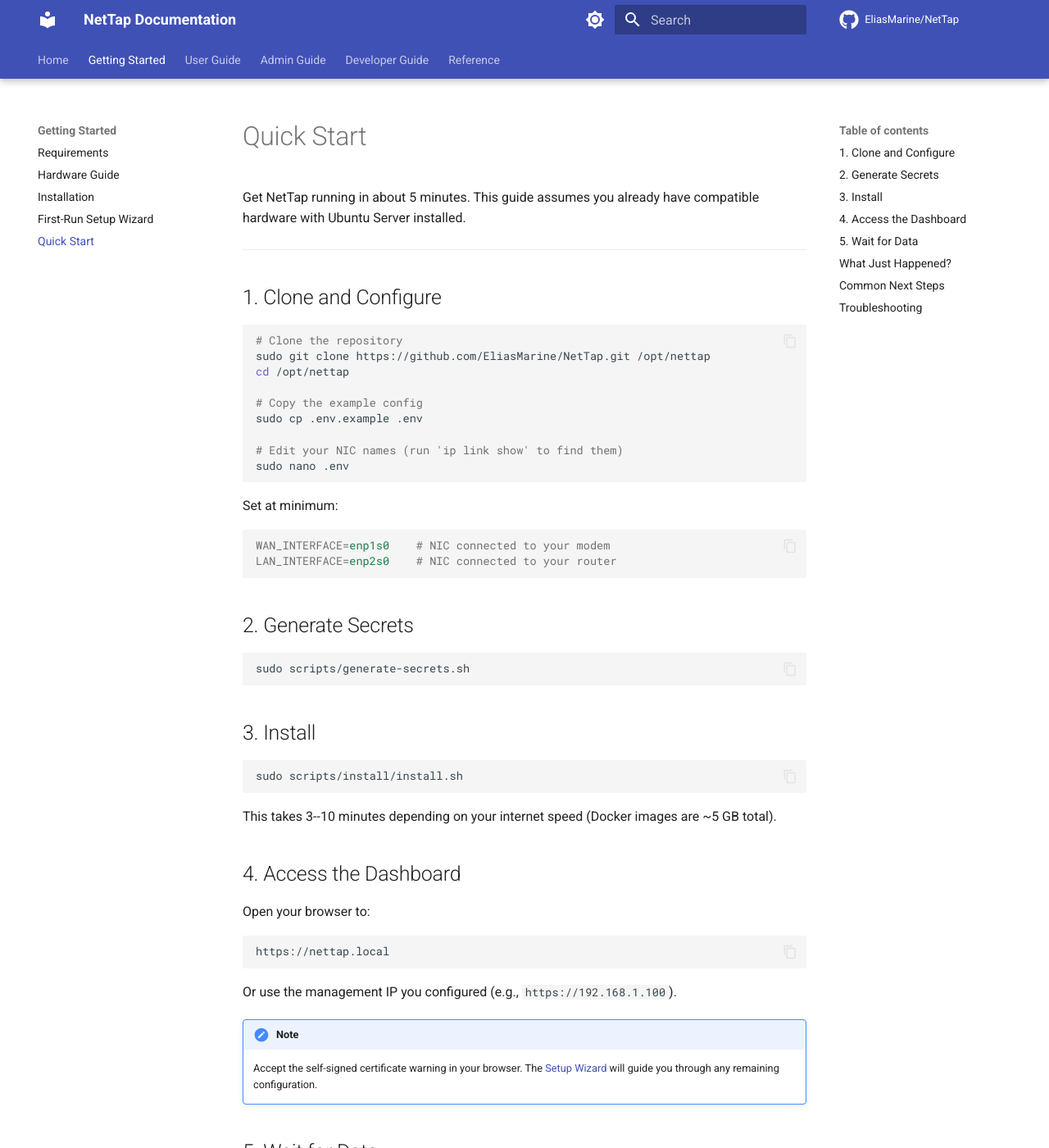
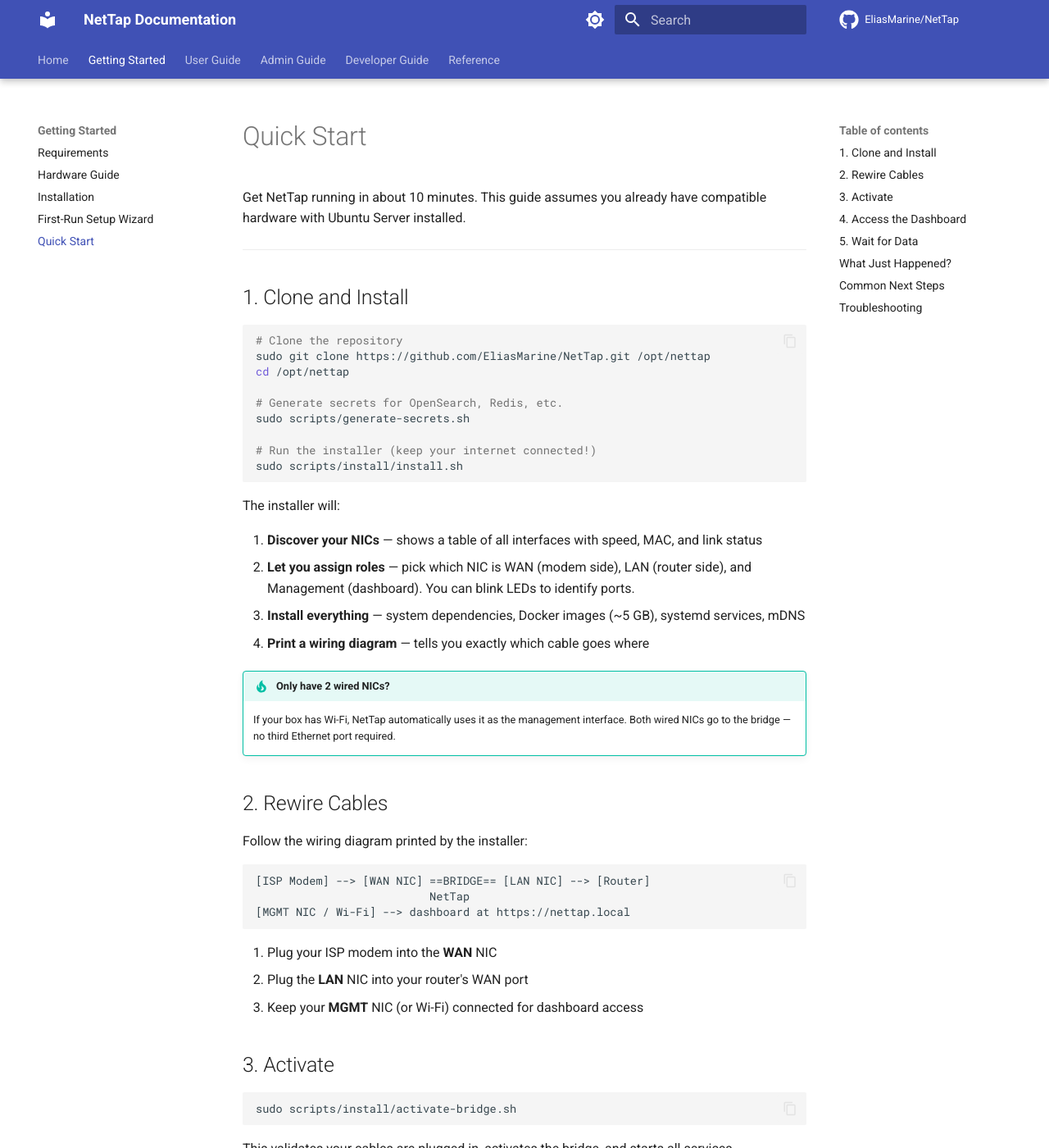
Before and after one commit to EliasMarine/NetTap, an MkDocs documentation site: the page built from docs/getting-started/quick-start.md, in a window 1280 px wide and 1400 px high. Shown: the whole window at 82% size. Built offline with MkDocs 1.6.1 and Material for MkDocs 9.7.7, drawn with Linux system fonts in a browser that asks for light colours; comment, search, counter and statistics services are not loaded; some of the changed text lies outside the part shown.

Commit message:
docs(quick-start): replace manual .env editing with three-phase workflow
The manual `cp .env.example .env && nano .env` step is no longer needed —
preflight.sh auto-discovers NICs and writes assignments. Updated the
quick start guide to reflect the install → rewire → activate flow and
added a note about 2-NIC + Wi-Fi setups.

Co-Authored-By: Claude Opus 4.6 <noreply@anthropic.com>

````diff
--- a/docs/getting-started/quick-start.md
+++ b/docs/getting-started/quick-start.md
@@ -1,43 +1,54 @@
 # Quick Start
 
-Get NetTap running in about 5 minutes. This guide assumes you already have compatible hardware with Ubuntu Server installed.
+Get NetTap running in about 10 minutes. This guide assumes you already have compatible hardware with Ubuntu Server installed.
 
 ---
 
-## 1. Clone and Configure
+## 1. Clone and Install
 
 ```bash
 # Clone the repository
 sudo git clone https://github.com/EliasMarine/NetTap.git /opt/nettap
 cd /opt/nettap
 
-# Copy the example config
-sudo cp .env.example .env
+# Generate secrets for OpenSearch, Redis, etc.
+sudo scripts/generate-secrets.sh
 
-# Edit your NIC names (run 'ip link show' to find them)
-sudo nano .env
-```
-
-Set at minimum:
-
-```ini
-WAN_INTERFACE=enp1s0    # NIC connected to your modem
-LAN_INTERFACE=enp2s0    # NIC connected to your router
-```
-
-## 2. Generate Secrets
-
-```bash
-sudo scripts/generate-secrets.sh
-```
-
-## 3. Install
-
-```bash
+# Run the installer (keep your internet connected!)
 sudo scripts/install/install.sh
 ```
 
-This takes 3--10 minutes depending on your internet speed (Docker images are ~5 GB total).
+The installer will:
+
+1. **Discover your NICs** — shows a table of all interfaces with speed, MAC, and link status
+2. **Let you assign roles** — pick which NIC is WAN (modem side), LAN (router side), and Management (dashboard). You can blink LEDs to identify ports.
+3. **Install everything** — system dependencies, Docker images (~5 GB), systemd services, mDNS
+4. **Print a wiring diagram** — tells you exactly which cable goes where
+
+!!! tip "Only have 2 wired NICs?"
+    If your box has Wi-Fi, NetTap automatically uses it as the management interface. Both wired NICs go to the bridge — no third Ethernet port required.
+
+## 2. Rewire Cables
+
+Follow the wiring diagram printed by the installer:
+
+```
+[ISP Modem] --> [WAN NIC] ==BRIDGE== [LAN NIC] --> [Router]
+                          NetTap
+[MGMT NIC / Wi-Fi] --> dashboard at https://nettap.local
+```
+
+1. Plug your ISP modem into the **WAN** NIC
+2. Plug the **LAN** NIC into your router's WAN port
+3. Keep your **MGMT** NIC (or Wi-Fi) connected for dashboard access
+
+## 3. Activate
+
+```bash
+sudo scripts/install/activate-bridge.sh
+```
+
+This validates your cables are plugged in, activates the bridge, and starts all services.
 
 ## 4. Access the Dashboard
 
@@ -47,7 +58,7 @@ Open your browser to:
 https://nettap.local
 ```
 
-Or use the management IP you configured (e.g., `https://192.168.1.100`).
+Or use the management IP (e.g., `https://192.168.1.100`).
 
 !!! note
     Accept the self-signed certificate warning in your browser. The [Setup Wizard](first-run-wizard.md) will guide you through any remaining configuration.
@@ -65,14 +76,15 @@ Give the system 5--10 minutes to start collecting and indexing data. You should
 
 ## What Just Happened?
 
-The installer:
+The installer and activation scripts:
 
-1. Installed Docker, bridge utilities, and Python dependencies
-2. Tuned kernel parameters for OpenSearch and high-throughput packet capture
-3. Created a transparent Layer 2 bridge (`br0`) between your WAN and LAN NICs
+1. Discovered your NICs and assigned roles (MGMT, WAN, LAN)
+2. Installed Docker, bridge utilities, and Python dependencies
+3. Tuned kernel parameters for OpenSearch and high-throughput packet capture
 4. Pulled and deployed 15+ containers (Zeek, Suricata, Arkime, OpenSearch, and more)
-5. Registered `nettap.service` in systemd for automatic startup on boot
-6. Configured mDNS so you can reach the dashboard at `nettap.local`
+5. Created a transparent Layer 2 bridge (`br0`) between your WAN and LAN NICs
+6. Registered `nettap.service` in systemd for automatic startup on boot
+7. Configured mDNS so you can reach the dashboard at `nettap.local`
 
 ---
 
````
